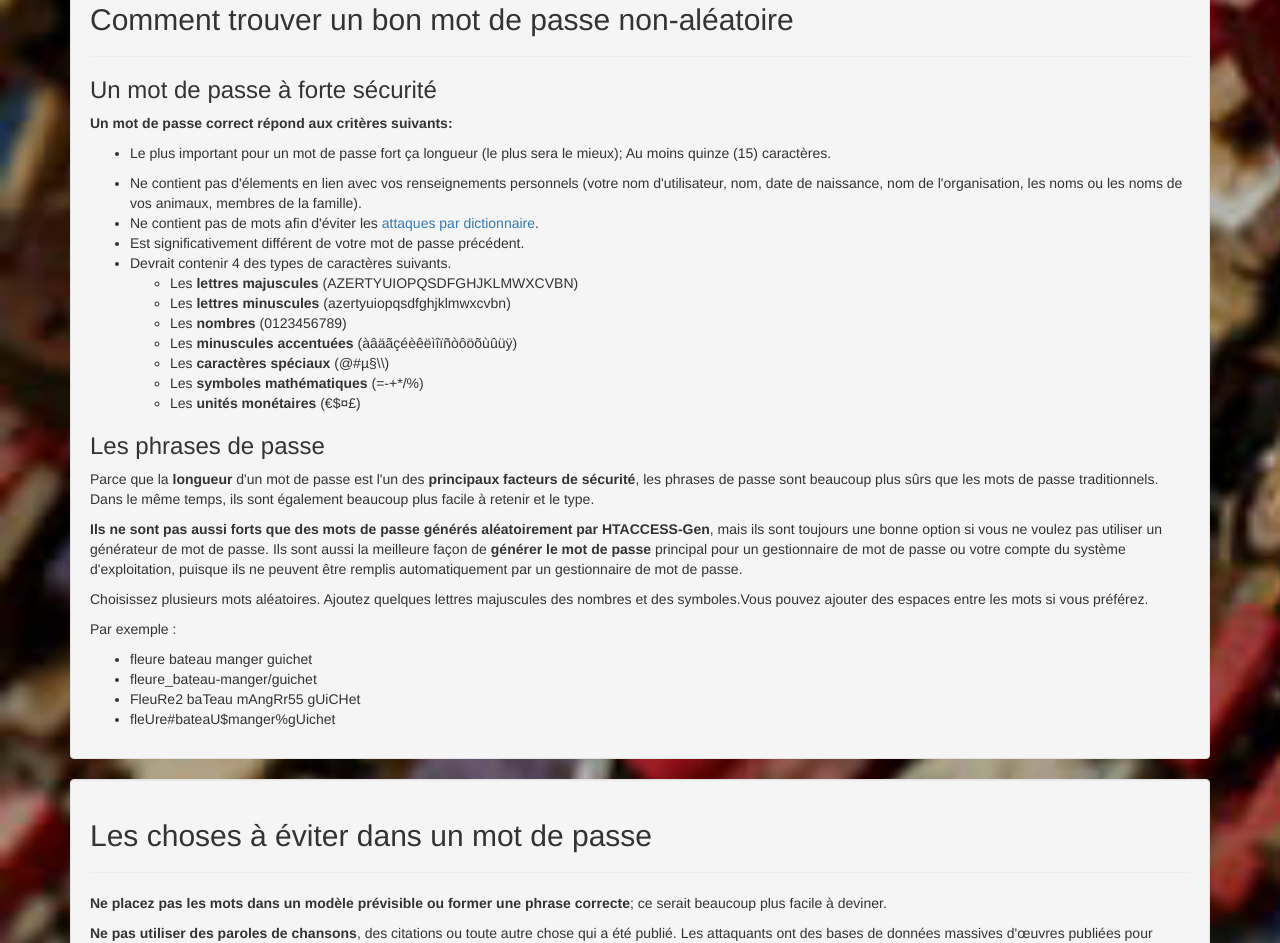
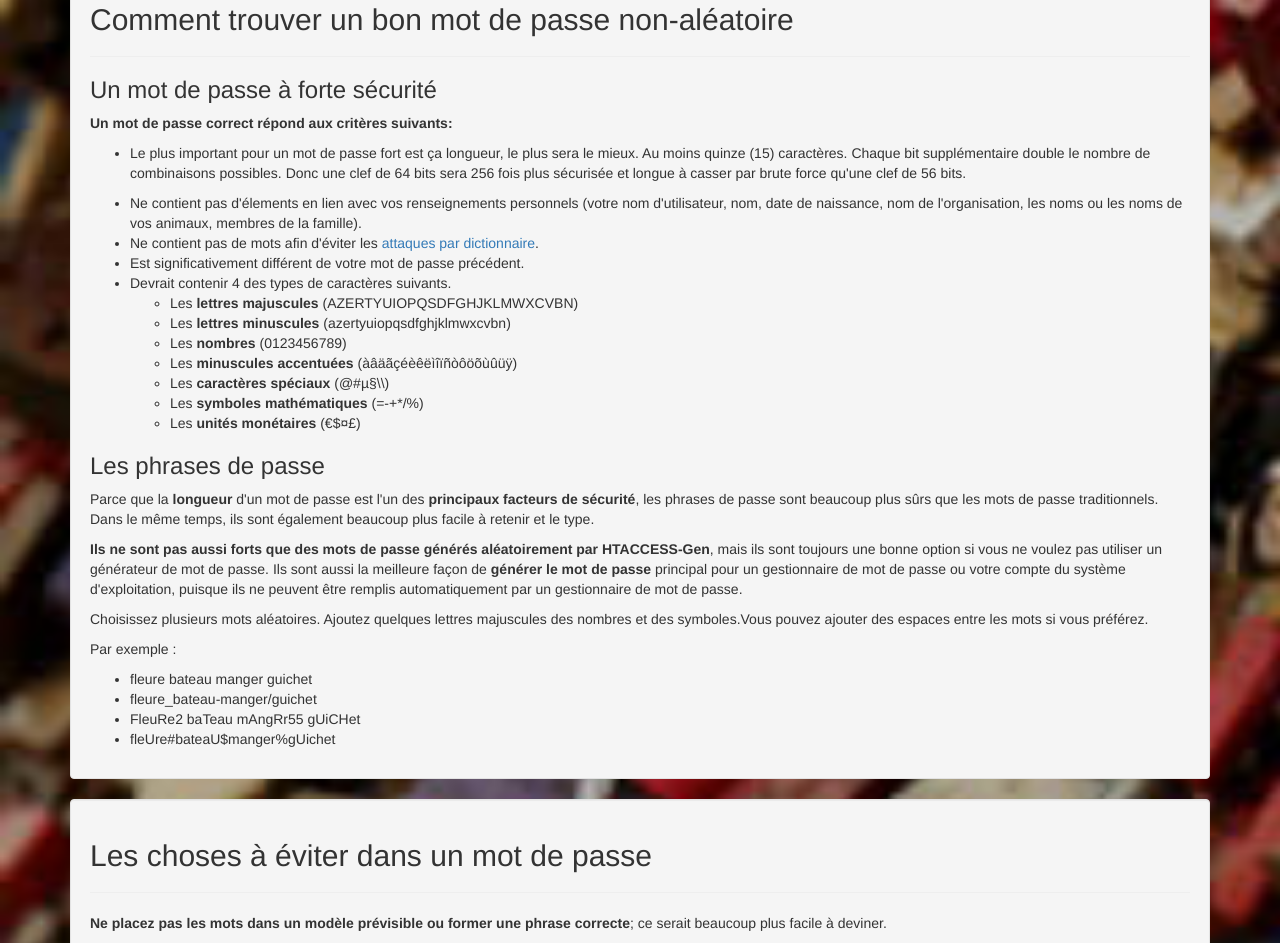
Before and after one commit to julien-jacob/PASSWORD-Gen, a plain HTML site: page index.html in a window 1280 px wide. Shown: the part 1549-2492 px from the top of the page. Drawn offline with nearby package versions, Linux system fonts and the light colour scheme.

Commit message:
Ajout texte

```diff
--- a/index.html
+++ b/index.html
@@ -142,7 +142,7 @@
 				<p><strong>Un mot de passe correct répond aux critères suivants:</strong></p>
 
 				<ul>
-					<li><p>Le plus important pour un mot de passe fort ça longueur (le plus sera le mieux); Au moins quinze (15) caractères.</p></li>
+					<li><p>Le plus important pour un mot de passe fort est ça longueur, le plus sera le mieux. Au moins quinze (15) caractères. Chaque bit supplémentaire double le nombre de combinaisons possibles. Donc une clef de 64 bits sera 256 fois plus sécurisée et longue à casser par brute force qu'une clef de 56 bits. </p></li>
 					<li>Ne contient pas d'élements en lien avec vos renseignements personnels (votre nom d'utilisateur, nom, date de naissance, nom de l'organisation, les noms ou les noms de vos animaux, membres de la famille).</li>
 					<li>Ne contient pas de mots afin d'éviter les <a href="https://fr.wikipedia.org/wiki/Attaque_par_dictionnaire">attaques par dictionnaire</a>.</li>
 					<li>Est significativement différent de votre mot de passe précédent.</li>
```
